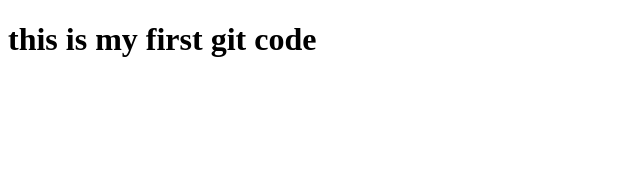
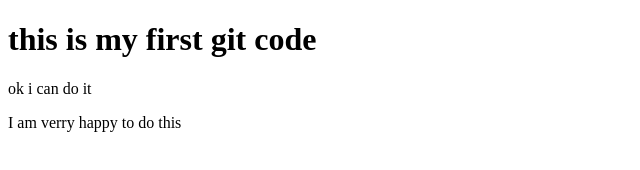
Before and after one commit to onlyshakil1/practice-1, a plain HTML site: page index.html in a window 1280 px wide. Shown: the whole page, without its empty margins (0-640 px from the left). Drawn offline with Linux system fonts and the light colour scheme.

Commit message:
first ever commit

```diff
--- a/index.html
+++ b/index.html
@@ -7,5 +7,8 @@
 </head>
 <body>
     <h1> this is my first git code</h1>
+    <p> ok i can do it</p>
+    <p> I am verry happy to do this</p>
+
 </body>
 </html>
```
